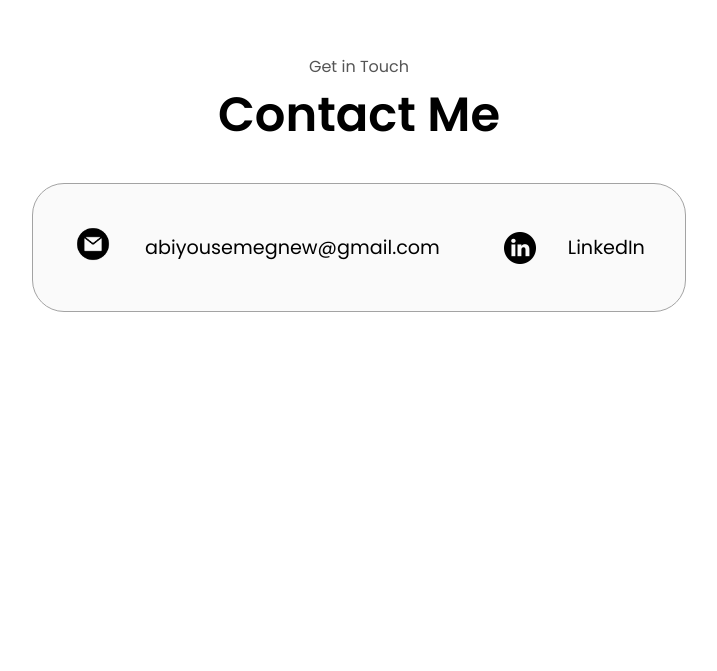
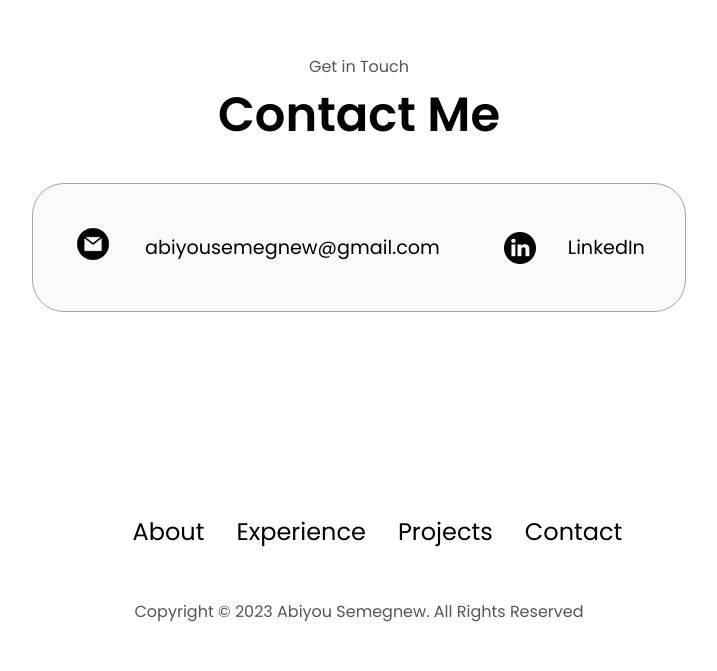
Before and after one commit to AbiyouSemegnew/MyPortfolio1, a plain HTML site: page index.html in a window 1280 px wide. Shown: the part 3177-3848 px from the top of the page, without its empty margins (281-998 px from the left). Before the commit the page ends 3640 px from the top, so only its background shows below. Drawn offline with Linux system fonts and the light colour scheme.

Commit message:
footer section is completed

```diff
--- a/index.html
+++ b/index.html
@@ -241,5 +241,19 @@
       </div>
     </section>
 
+    <footer>
+      <nav>
+        <div class="nav-links-container">
+          <ul class="nav-links">
+            <li><a href="#about">About</a></li>
+            <li><a href="#experience">Experience</a> </li>
+            <li><a href="#projects">Projects</a></li>
+            <li><a href="#contact">Contact</li>
+          </ul>
+        </div>
+      </nav>
+      <p>Copyright &#169; 2023 Abiyou Semegnew. All Rights Reserved</p>
+    </footer>
+
   </body>
 </html>
--- a/style.css
+++ b/style.css
@@ -360,7 +360,7 @@ article {
   border-color: rgb(163, 163, 163);
 }
 
-/* CONTACT */
+/* CONTACT SECTION*/
 #contact {
   display: flex;
   justify-content: center;
@@ -398,3 +398,18 @@ article {
 .email-icon {
   height: 2.5rem;
 }
+
+/* FOOTER SECTION*/
+footer {
+  height: 26vh;
+  margin: 0 1rem;
+}
+
+footer p {
+  text-align: center;
+}
+
+footer .nav-links {
+  text-align: center;
+  padding-left: 18rem;
+}
```
